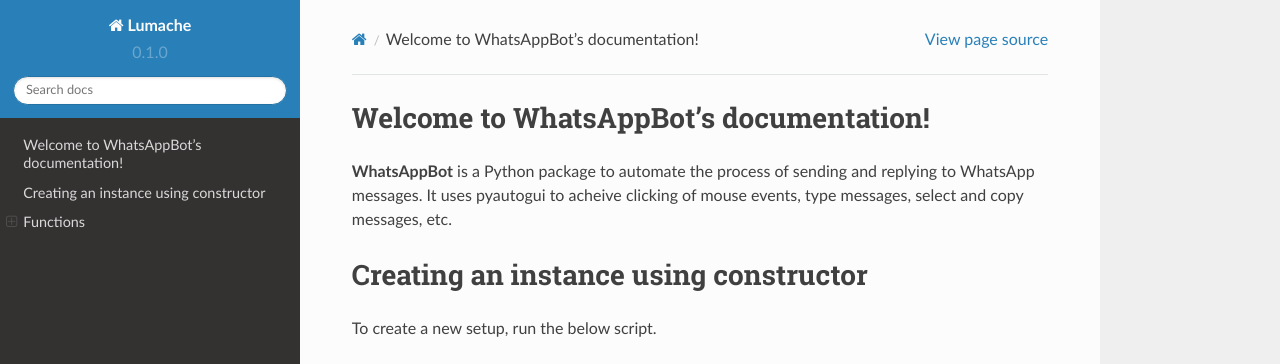
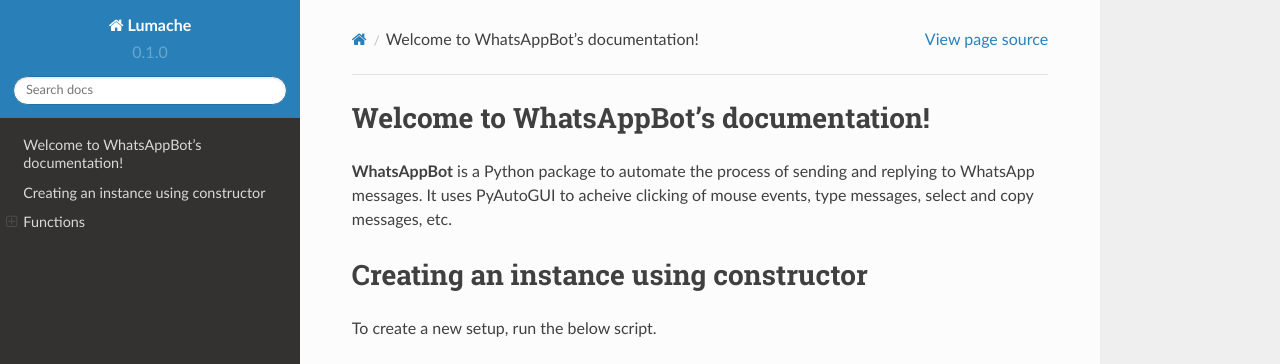
Before and after one commit to ArvindR07/WhatsAppBotDocs, a Sphinx documentation site: the page built from docs/source/index.rst, in a window 1280 px wide and 900 px high. Shown: the top 364 px of the window. Built offline with Sphinx 7.4.7 and the Read the Docs theme 2.0.0, drawn with Linux system fonts in a browser that asks for light colours.

```diff
--- a/docs/source/index.rst
+++ b/docs/source/index.rst
@@ -1,7 +1,7 @@
 Welcome to WhatsAppBot's documentation!
 ========================================
 
-**WhatsAppBot** is a Python package to automate the process of sending and replying to WhatsApp messages. It uses pyautogui to acheive clicking of mouse events, type messages, select and copy messages, etc.
+**WhatsAppBot** is a Python package to automate the process of sending and replying to WhatsApp messages. It uses PyAutoGUI to acheive clicking of mouse events, type messages, select and copy messages, etc.
 
 .. default-role:: code
 
```
